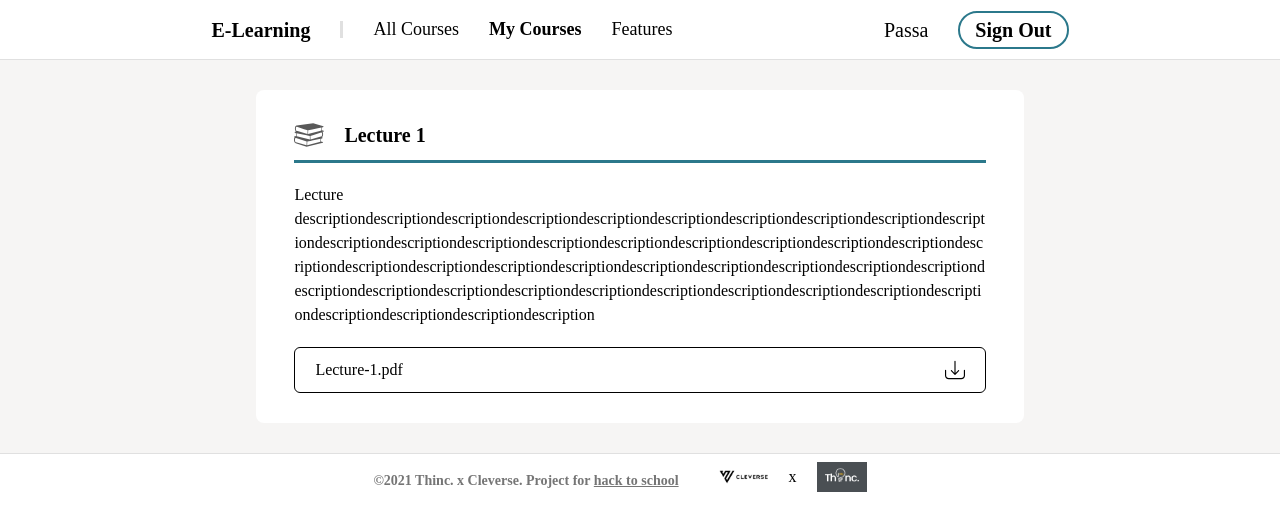
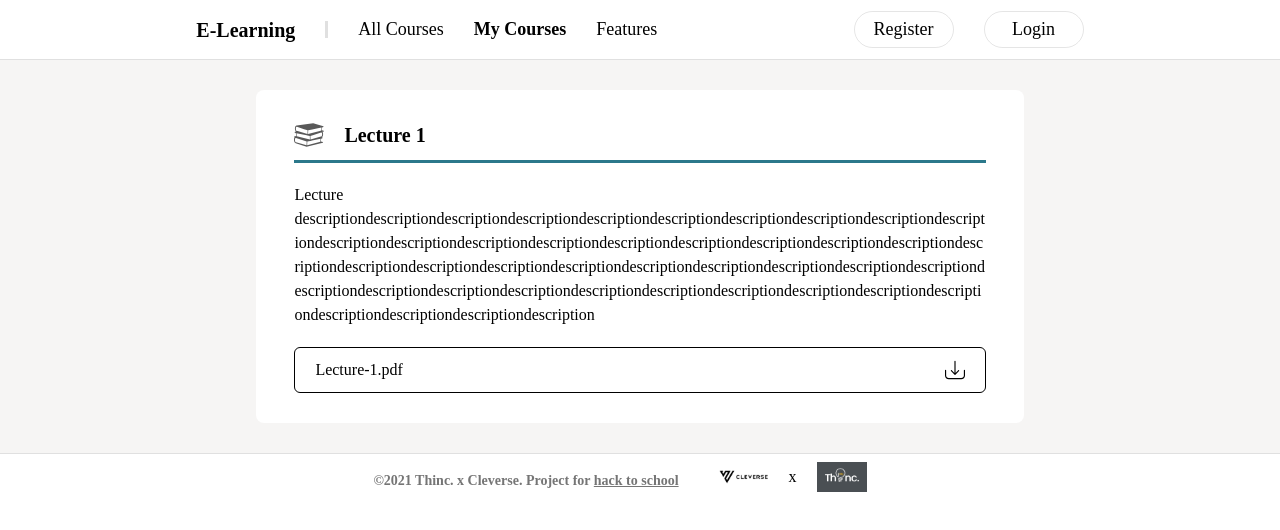
Before and after one commit to NasmeenI/E-COURSE-PLATFORM, a React (Create React App) app in the folder frontend/: page /mycourses/1/lecture/1 in a window 1280 px wide. Shown: the top 530 px of the page. Built offline with nearby package versions, Linux system fonts and the light colour scheme.

Commit message:
edit: use user data to render header

```diff
--- a/frontend/src/components/header/Header.js
+++ b/frontend/src/components/header/Header.js
@@ -1,8 +1,16 @@
+import { useContext } from "react";
 import { useLocation, useNavigate } from "react-router-dom";
+import { UserContext } from "../../contexts/UserContext";
+import SignUpOrLogin from "./SignUpOrLogin";
+import ProfileData from "./ProfileData";
 
 export default function Header() {
   const navigate = useNavigate();
   const location = useLocation();
+
+  const {
+    data: { user },
+  } = useContext(UserContext);
 
   function navigateToCourses() {
     navigate("/courses");
@@ -50,12 +58,8 @@ export default function Header() {
 
         <span className="text-[18px] font-secondary ml-[30px]">Features</span>
       </div>
-      <div className="flex flex-row items-center h-full">
-        <span className="text-xl font-secondary">Passa</span>
-        <span className="text-xl font-secondary ml-[30px] font-extrabold border-[#2B788B] border-2 py-[3px] px-[15px] rounded-full">
-          Sign Out
-        </span>
-      </div>
+
+      {user ? <ProfileData /> : <SignUpOrLogin />}
     </header>
   );
 }
--- /dev/null
+++ b/frontend/src/components/header/ProfileData.js
@@ -0,0 +1,27 @@
+import { useContext } from "react";
+import { auth } from "../../api/firebase";
+import { UserContext } from "../../contexts/UserContext";
+
+export default function ProfileData() {
+  const {
+    action: { setUser },
+  } = useContext(UserContext);
+
+  function signOut() {
+    auth.signOut();
+    setUser(null);
+  }
+
+  return (
+    <div className="flex flex-row items-center h-full">
+      <div className="rounded-full w-[50px] h-[50px] overflow-hidden bg-black"></div>
+      <span className="text-xl font-secondary">Passa</span>
+      <button
+        onClick={signOut}
+        className="text-md font-secondary ml-[30px] font-extrabold border-[#2B788B] border-2 py-[3px] px-[15px] rounded-full"
+      >
+        Sign Out
+      </button>
+    </div>
+  );
+}
--- /dev/null
+++ b/frontend/src/components/header/SignUpOrLogin.js
@@ -0,0 +1,33 @@
+import { useNavigate } from "react-router";
+
+export default function SignUpOrLogin() {
+  const navigate = useNavigate();
+
+  function navigateToRegister() {
+    navigate("/register");
+  }
+
+  function navigateToLogin() {
+    navigate("/login");
+  }
+
+  return (
+    <>
+      <div className="flex flex-row items-center">
+        <button
+          className="rounded-full py-1 border border-black/[0.1] flex items-center justify-center w-[100px]"
+          onClick={navigateToRegister}
+        >
+          <span className="text-[18px] font-secondary">Register</span>
+        </button>
+
+        <button
+          className="rounded-full py-1 border border-black/[0.1] flex items-center justify-center ml-[30px] w-[100px]"
+          onClick={navigateToLogin}
+        >
+          <span className="text-[18px] font-secondary">Login</span>
+        </button>
+      </div>
+    </>
+  );
+}
```
